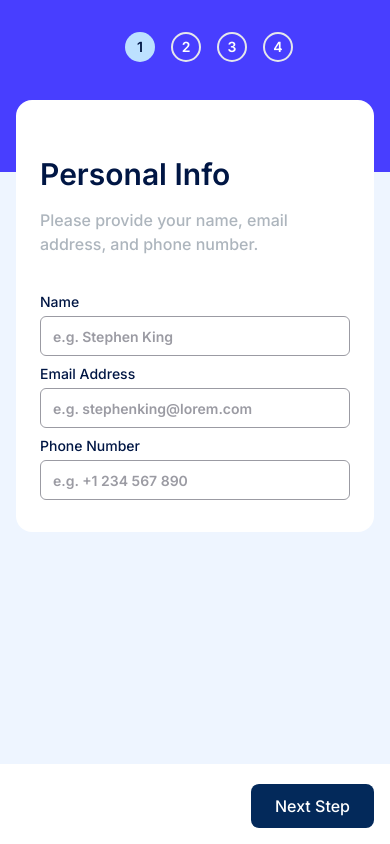
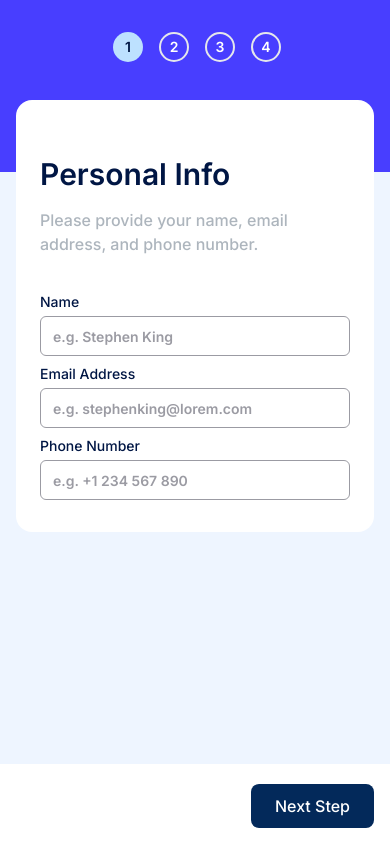
Before and after one commit to themuuln/techpack, a Next.js app: page /form in a window 390 px wide. Built offline with nearby package versions, Linux system fonts and the light colour scheme.

Commit message:
fix misalign

```diff
--- a/src/app/form/page.tsx
+++ b/src/app/form/page.tsx
@@ -113,7 +113,7 @@ export default function Home() {
         <main className='min-h-screen md:flex md:flex-row md:justify-center md:items-center bg-[#eef5ff] text-black'>
           {/* For Mobile */}
           <div className='w-full h-[172px] md:hidden pb-8 md:pb-0 md:w-[246px] pl-7 pt-8 md:pt-9 bg-background '>
-            <div className='flex flex-row justify-center space-x-4 md:space-x-0 md:flex-col md:space-y-6'>
+            <div className='flex flex-row justify-center mr-6 space-x-4 md:space-x-0 md:flex-col md:space-y-6'>
               {stepData.map((step, index) => {
                 return <Step key={step?.id} onClick={(id) => setCurrentStep(id)} item={step} isActive={index === currentStep} />;
               })}
```
